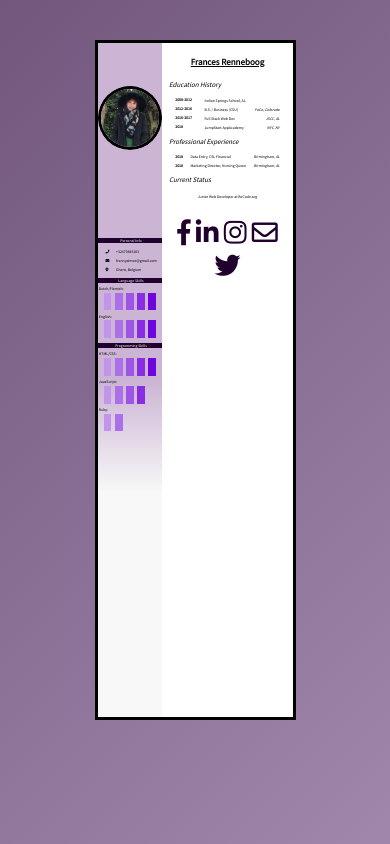
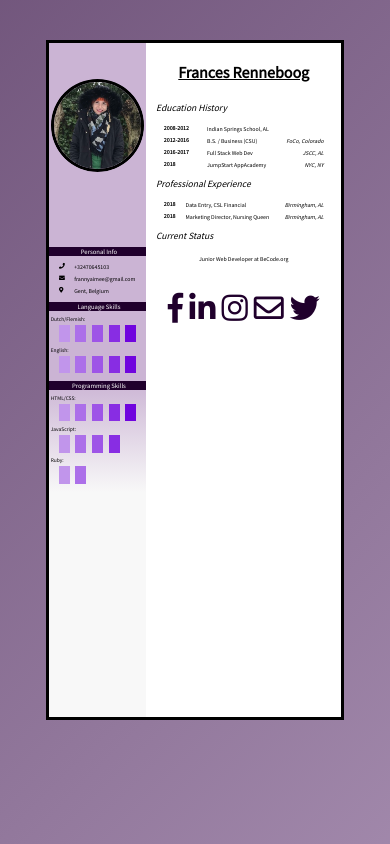
Before and after one commit to frannyaimee/My-CV, a plain HTML site: page index.html in a window 390 px wide. Drawn offline with Linux system fonts and the light colour scheme.

Commit message:
I added media queries so that it looks good on a screen size of a mobile width. I increased the width size and the sizes of the fonts and picture.

```diff
--- a/index.html
+++ b/index.html
@@ -26,7 +26,7 @@
 				  </tr>
 				  <tr>
 				    <th><i class="fas fa-map-marker-alt"></i></th>
-				    <td class="info">Ghent, Belgium</td>
+				    <td class="info">Gent, Belgium</td>
 				  </tr>
 				</table>
 	            <span class="li_style">Language Skills</span>
--- a/style.css
+++ b/style.css
@@ -1,3 +1,5 @@
+@media only screen and (min-width: 800px) {
+
 	html, body {
 		width: 100%;
 		height: 100%;
@@ -59,8 +61,8 @@ html, body {
 		height: 100%;
 		display: flex;
 		grid-template: 1fr 90% 1fr / 1fr 45% 1fr;
-/*	grid-template-rows: auto;
-*/	justify-content: center;
+		grid-template-rows: auto;
+		justify-content: center;
 	}
 	.wrapper {
 		grid-row: 2;
@@ -220,3 +222,233 @@ a{
 	.location {
 		float: right;
 	}
+}
+
+
+@media only screen and (max-width: 800px) {
+
+	html, body {
+		width: 100%;
+		height: 100%;
+		margin: 0px 0px 0px 0px;
+		font-family: 'Source Sans Pro', sans-serif;
+		align-self: center;
+
+		/*width: 100wh;*/
+		height: 90vh;
+		background: linear-gradient(-45deg, #cbb4d4, #20002c);
+		background-size: 400% 400%;
+		-webkit-animation: Gradient 15s ease infinite;
+		-moz-animation: Gradient 15s ease infinite;
+		animation: Gradient 15s ease infinite;
+
+	}
+
+	@-webkit-keyframes Gradient {
+		0% {
+			background-position: 0% 50%
+		}
+		50% {
+			background-position: 100% 50%
+		}
+		100% {
+			background-position: 0% 50%
+		}
+	}
+
+	@-moz-keyframes Gradient {
+		0% {
+			background-position: 0% 50%
+		}
+		50% {
+			background-position: 100% 50%
+		}
+		100% {
+			background-position: 0% 50%
+		}
+	}
+
+	@keyframes Gradient {
+		0% {
+			background-position: 0% 50%
+		}
+		50% {
+			background-position: 100% 50%
+		}
+		100% {
+			background-position: 0% 50%
+		}
+	}
+
+
+
+
+	.main_container {
+		width: 100%;
+		height: 100%;
+		display: flex;
+		grid-template: 1fr 90% 1fr / 1fr 45% 1fr;
+		/*grid-template-rows: auto;*/
+		justify-content: center;
+	}
+	.wrapper {
+		grid-row: 2;
+	  	grid-column: 2;
+	  	width: 75%;
+	    display: flex;
+	    height: auto;
+	    background-color: #FFF;
+	  	border-color: #000;
+	  	border-style: solid;
+	  	margin-top: 40px;
+	  	margin-bottom: 40px;
+	}
+	.summary {
+		width: 33.33%;
+		height: 100%;
+		background-image: linear-gradient(to bottom, #cbb4d4, #cbb4d4, #cbb4d4, #cbb4d4, #f8f8f8, #f8f8f8, #f8f8f8);
+		display: flex;
+		flex-direction: column;
+		justify-content: space-around;
+	}
+	.content {
+		width: 66.66%;
+		height: 100%;
+		display: flex;
+		flex-direction: column;
+		justify-content: flex-start;
+	}
+	.title {
+		font-size: 4.1vw;
+		align-self: center;
+		text-decoration: underline;
+		margin-top: 10%;
+		margin-bottom: 7%;
+	}
+
+	.subtitle {
+		font-size: 2.45vw;
+		margin-left: 5%;
+		margin-top: 3%;
+		font-weight: lighter;
+		font-style: italic;
+	}
+
+	.text {
+		font-size: 1.5vw;
+		margin-left: 5%;
+		margin-right: 5%;
+	}
+
+	p.text {
+		text-align: center;
+	}
+
+	.profpic {
+		width: 90%;
+		clip-path: circle(50% at center);
+		align-self: center;
+		border-style: solid;
+		border-radius: 50%;
+		border-color: #000;
+	}
+
+	.list_style {
+		width: 100%;
+		height: 65%;
+		display: flex;
+		flex-direction: column;
+
+	}
+	.li_style {
+		font-size: 1.7vw;
+		margin-top: 4%;
+	  	margin-bottom: 4%;
+	  	padding-left: 3%;
+		background-color: #20002c;
+		text-align: center;
+		color: white;
+	}
+
+	table {
+		font-size: 1.0vw;
+		align-self: center;
+	}
+
+	td {
+		padding-left: 3%;
+	}
+
+	td.info {
+		padding-left: 7%;
+	}
+
+	th {
+		display: inline;
+		white-space: nowrap;
+		text-align: center;
+	}
+	table.text {
+		width: 85%;
+		font-size: 1.5vw;
+	}
+
+	.sub_li_style {
+		font-size: 1.4vw;
+		margin-top: 1%;
+		margin-bottom: 1%;
+		margin-left: 2%;
+	}
+
+	.grades {
+		width: 80%;
+		height: 4%;
+		margin-top: 2%;
+		margin-bottom: 4%;
+		align-self: center;
+		display: grid;
+		grid-template: 100% / 1fr 1fr 1fr 1fr 1fr;
+		grid-column-gap: 7%;
+	}
+
+	.g1 {
+		grid-column: 1;
+		background-color: #C195EB;
+	}
+
+	.g2 {
+		grid-column: 2;
+		background-color: #AC6FE9;
+	}
+
+	.g3 {
+		grid-column: 3;
+		background-color: #9E55E7;
+	}
+
+	.g4 {
+		grid-column: 4;
+		background-color: #882DE3;
+	}
+
+	.g5 {
+		grid-column: 5;
+		background-color: #7004DE;
+	}
+
+	.social {
+		text-align: center;
+		margin-top: 10%;
+		margin-bottom: 3%;
+		font-size: 30px;
+	}
+
+	a{
+		color: #20002c;
+	}
+
+	.location {
+		float: right;
+	}
+
+}
```
Lines whose indentation alone changed are shown as unchanged.
